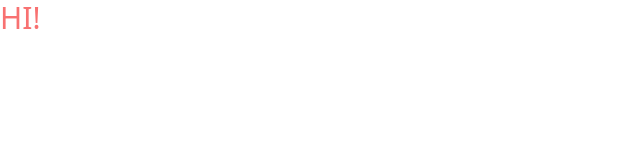
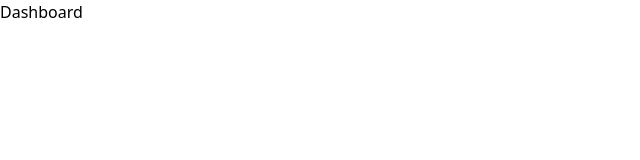
Before and after one commit to tarik619/mern-blog-app, a React (Vite) app in the folder client/: page /dashboard in a window 1280 px wide. Shown: the top 160 px of the page, without its empty margins (0-640 px from the left). Built offline with nearby package versions, Linux system fonts and the light colour scheme.

Commit message:
adding pages and route

```diff
--- a/client/package.json
+++ b/client/package.json
@@ -11,7 +11,8 @@
   },
   "dependencies": {
     "react": "^18.2.0",
-    "react-dom": "^18.2.0"
+    "react-dom": "^18.2.0",
+    "react-router-dom": "^6.21.3"
   },
   "devDependencies": {
     "@types/react": "^18.2.43",
--- a/client/src/App.jsx
+++ b/client/src/App.jsx
@@ -1,14 +1,26 @@
 import { useState } from "react";
+import { BrowserRouter, Routes, Route } from "react-router-dom";
+import Home from "./pages/Home";
+import About from "./pages/About";
+import SignIn from "./pages/SignIn";
+import SignUp from "./pages/SignUp";
+import Dashboard from "./pages/Dashboard";
+import Projects from "./pages/Projects";
 
 function App() {
   const [count, setCount] = useState(0);
 
   return (
-    <>
-      <div className="">
-        <h1 className="text-red-400 text-3xl uppercase">hi!</h1>
-      </div>
-    </>
+    <BrowserRouter>
+      <Routes>
+        <Route path="/" element={<Home />} />
+        <Route path="/about" element={<About />} />
+        <Route path="/sign-in" element={<SignIn />} />
+        <Route path="/sign-up" element={<SignUp />} />
+        <Route path="/dashboard" element={<Dashboard />} />
+        <Route path="/projects" element={<Projects />} />
+      </Routes>
+    </BrowserRouter>
   );
 }
 
--- /dev/null
+++ b/client/src/pages/About.jsx
@@ -0,0 +1,5 @@
+import React from "react";
+
+export default function About() {
+  return <div>About</div>;
+}
--- /dev/null
+++ b/client/src/pages/Dashboard.jsx
@@ -0,0 +1,5 @@
+import React from "react";
+
+export default function Dashboard() {
+  return <div>Dashboard</div>;
+}
--- /dev/null
+++ b/client/src/pages/Home.jsx
@@ -0,0 +1,5 @@
+import React from "react";
+
+export default function Home() {
+  return <div>Home</div>;
+}
--- /dev/null
+++ b/client/src/pages/Projects.jsx
@@ -0,0 +1,5 @@
+import React from "react";
+
+export default function Projects() {
+  return <div>Projects</div>;
+}
--- /dev/null
+++ b/client/src/pages/SignIn.jsx
@@ -0,0 +1,5 @@
+import React from "react";
+
+export default function SignIn() {
+  return <div>SignIn</div>;
+}
--- /dev/null
+++ b/client/src/pages/SignUp.jsx
@@ -0,0 +1,5 @@
+import React from "react";
+
+export default function SignUp() {
+  return <div>SignUp</div>;
+}
```
Also changed, not shown: 1 other file (tests, documents, lock files or other folders).
